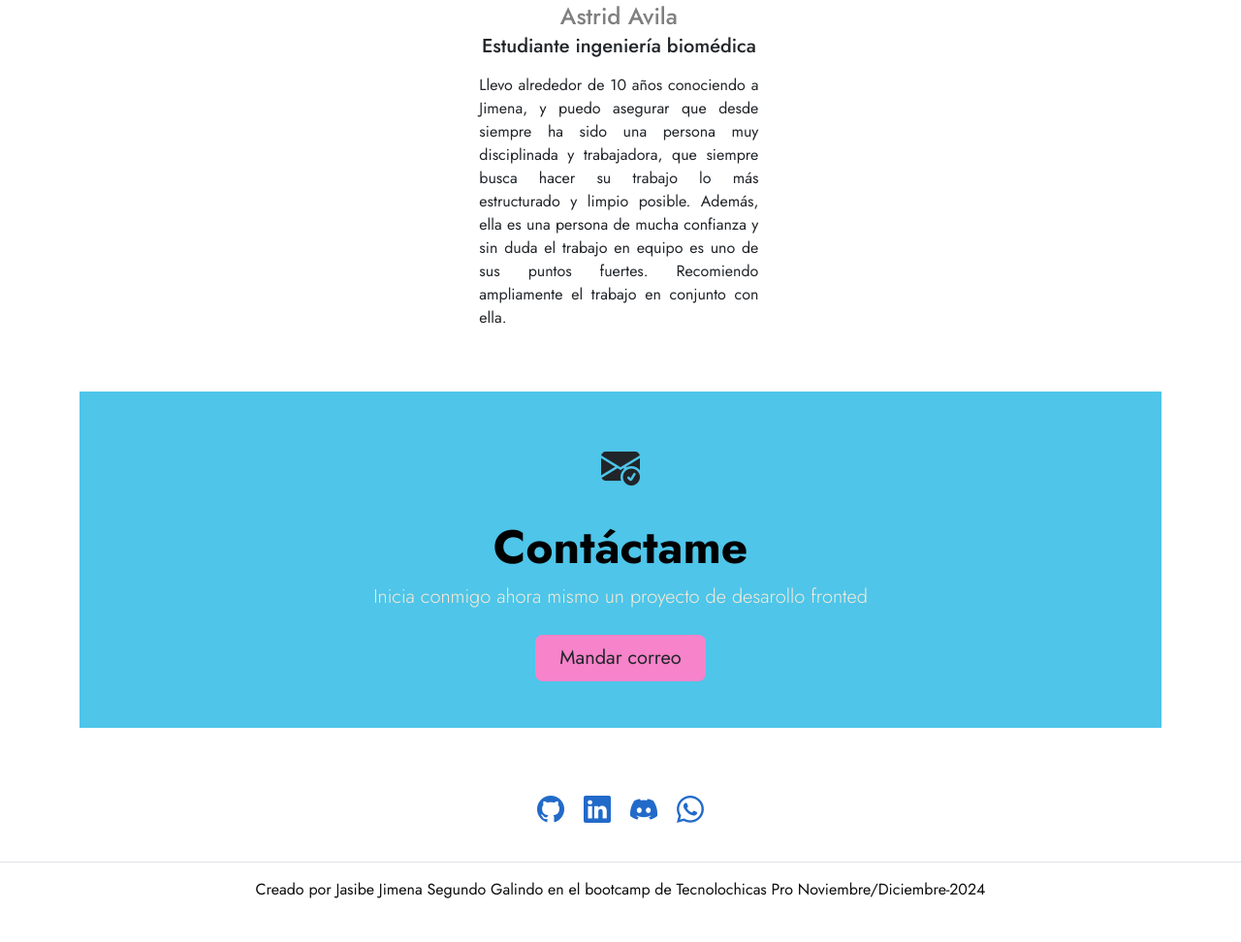
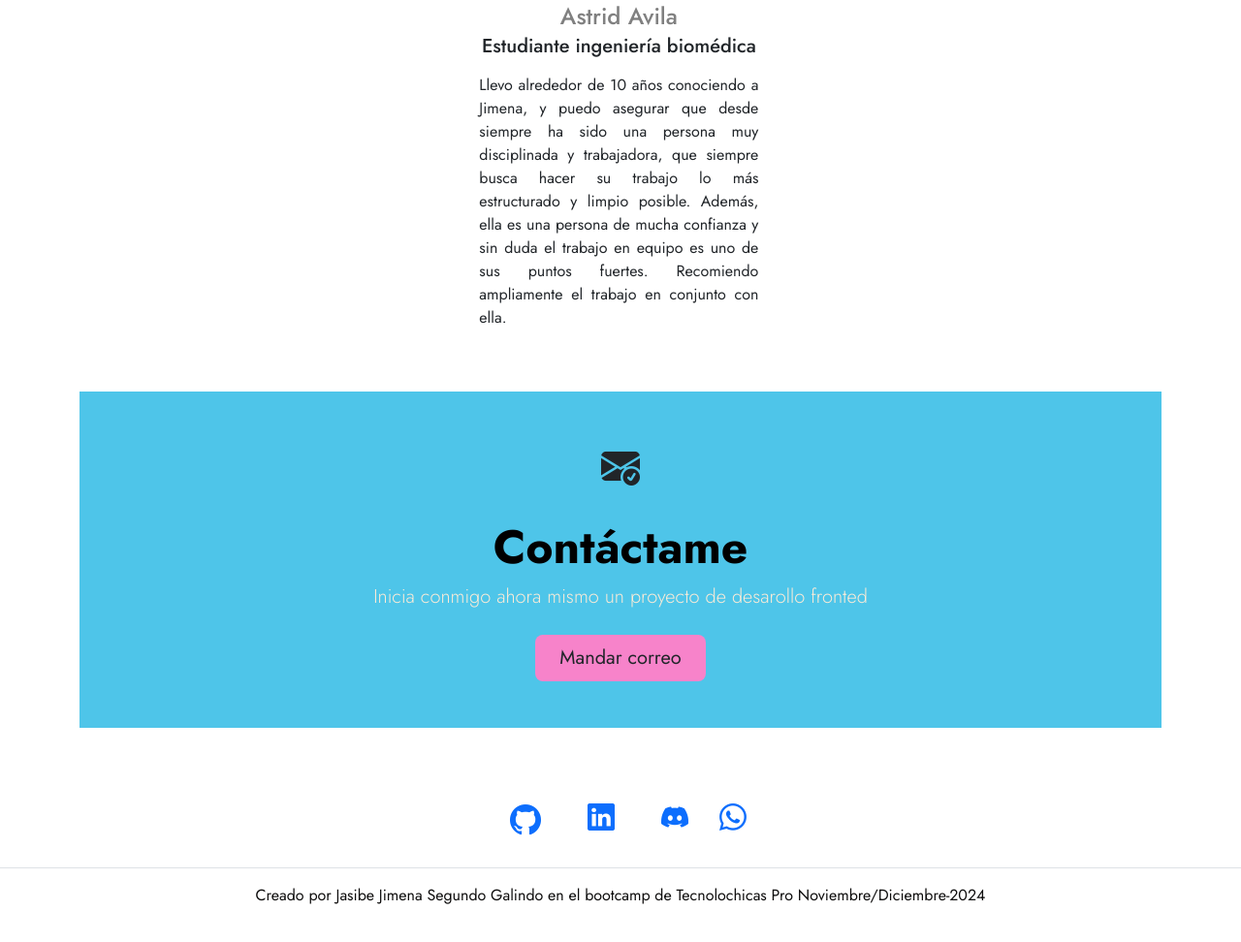
Before and after one commit to JasibeJimena/Mi-Portafolio, a plain HTML site: page index.html in a window 1280 px wide. Shown: the part 2695-3667 px from the top of the page at 97% size. Drawn offline with nearby package versions, Linux system fonts and the light colour scheme.

Commit message:
Actualizacion
Se actualizo unas lineas de codigo en el index y unas imagenes

```diff
--- a/index.html
+++ b/index.html
@@ -270,16 +270,16 @@
             <div class="col">
               <div class="card shadow-sm">
                 <!-- Imagen 6: Mi portafolio-->
-                <img class="bd-placeholder-img card-img-top" src="icons/LSTM.png" alt="">
+                <img class="bd-placeholder-img card-img-top" src="imagenes/portafolio.png" alt="">
                 <div class="card-body">
                   <p class="Generador de texto">Mi Portafolio</p>
                   <div class="d-flex justify-content-between align-items-center">
                     <div class="btn-group">
                       <!-- Botones para visualizar detalles del proyecto -->
                       <button type="button" class="btn btn-sm btn-outline-secondary"><a target="_blank"
-                          href="">Ver</a></button>
+                          href="https://mi-portafolio-coral.vercel.app/">Ver</a></button>
                       <button type="button" class="btn btn-sm btn-outline-secondary"><a target="_blank"
-                          href="">Github</a></button>
+                          href="https://github.com/JasibeJimena/Mi-Portafolio">Github</a></button>
                     </div>
                     <!-- Lenguaje de programación -->
                     <small class="text-body-secondary">HTML, CSS y JavaScrip</small>
@@ -420,11 +420,26 @@
   <!-- Footer -->
   <footer class="py-3 my-4">
     <ul class="nav justify-content-center border-bottom pb-3 mb-3">
-      <li class="nav-item"> <i class="fs-3 bi bi-github"></i><a href="https://github.com/JasibeJimena" target="_blank" class="nav-link px-4 "></a></li>
-     <!-- Checar por que los href no me llevan a las direcciones desde los iconos -->
-      <li class="nav-item"><i class="fs-3 bi bi-linkedin"></i><a href="www.linkedin.com/in/jimena-segundo-5441b325a" class="nav-link px-4 "></a></li>
-      <li class="nav-item"><i class="fs-3 bi bi-discord"></i><a href="segundo.xim" class="nav-link px-4 "></a></li>
-      <li class="nav-item"><i class="fs-3 bi bi-whatsapp"></i><a href="https://wa.me/6672940266"target="_blank" class="nav-link px-2 "></a></li>
+      <li class="nav-item">
+        <a href="https://github.com/JasibeJimena" target="_blank" class="nav-link px-4">
+          <i class="fs-2 bi bi-github"></i>
+        </a>
+      </li>
+      <li class="nav-item">
+        <a href="https://www.linkedin.com/public-profile/settings?trk=d_flagship3_profile_self_view_public_profile" class="nav-link px-4 ">
+          <i class="fs-3 bi bi-linkedin"></i>
+        </a>
+      </li>
+      <li class="nav-item">
+        <a href="https://discord.gg/1306655730757271576" class="nav-link px-4 ">
+          <i class="fs-3 bi bi-discord"></i>
+        </a>
+      </li>
+      <li class="nav-item">
+        <a href="https://wa.me/6672940266"target="_blank" class="nav-link px-2 ">
+          <i class="fs-3 bi bi-whatsapp"></i>
+        </a>
+      </li>
     </ul>
     <p class="text-center">Creado por Jasibe Jimena Segundo Galindo en el bootcamp de Tecnolochicas Pro Noviembre/Diciembre-2024</p>
   </footer>
```
Also changed, not shown: portafolio.png (added).
